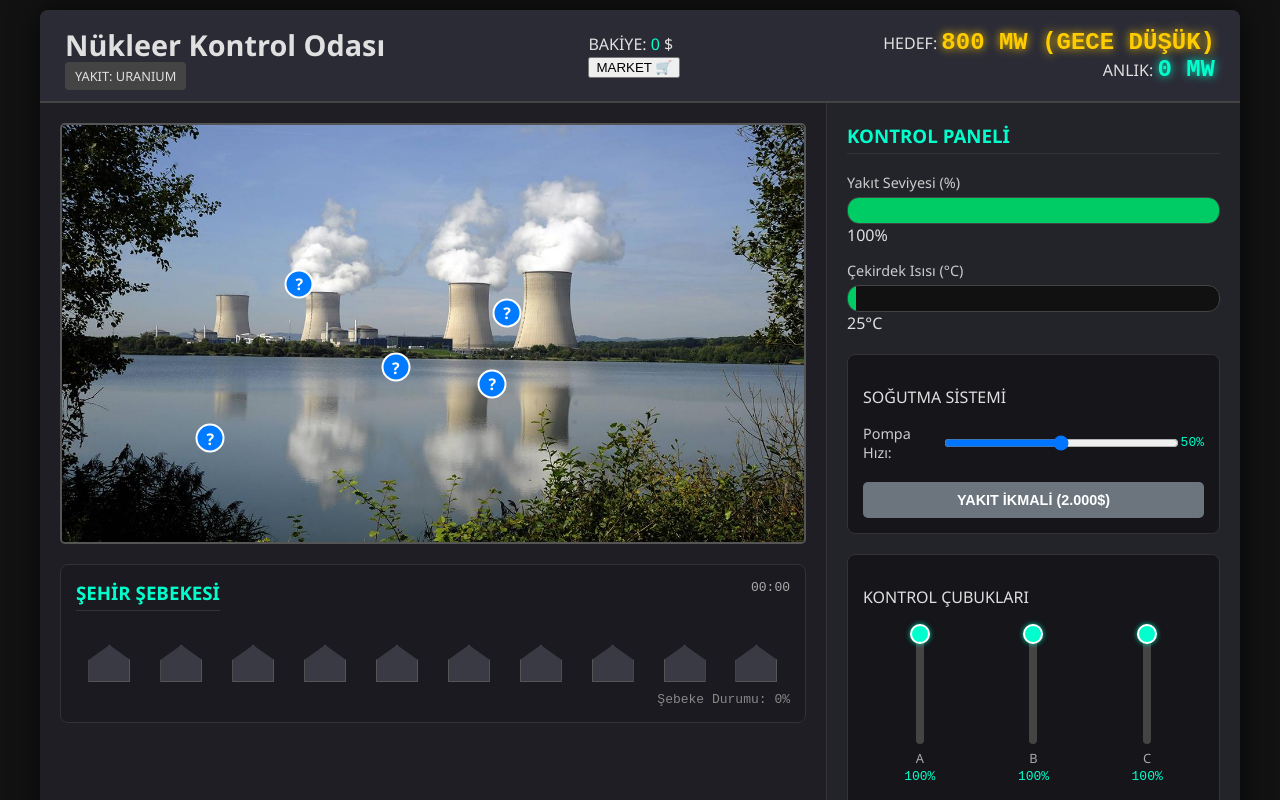
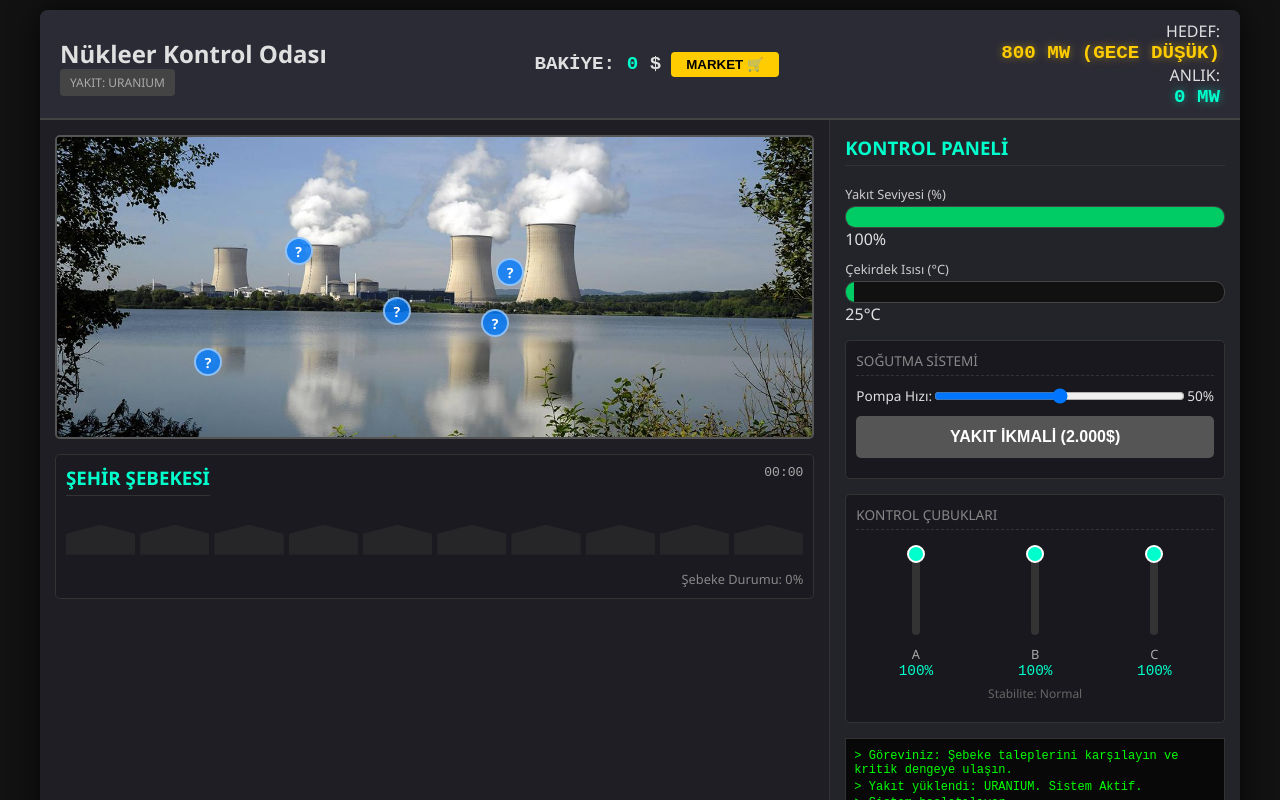
Before and after one commit to Lifantel/nukleer, a plain HTML site: page index.html in a window 1280 px wide. Both pictures are taken after a click on the button "URANYUM-235 (Dengeli)". Shown: the top 800 px of the page. Drawn offline with Linux system fonts and the light colour scheme.

Commit message:
Update style.css

```diff
--- a/style.css
+++ b/style.css
@@ -1,186 +1,160 @@
-/* Genel Ayarlar ve Reset */
+/* Genel Ayarlar */
 body {
     font-family: 'Segoe UI', Roboto, Helvetica, Arial, sans-serif;
-    background-color: #121212; /* Koyu arkaplan */
+    background-color: #121212;
     color: #e0e0e0;
     margin: 0; padding: 10px;
     display: flex; justify-content: center;
 }
 
-h1 { margin: 0; font-size: 1.8rem; }
+h1 { margin: 0; font-size: 1.5rem; }
 h3 { color: #00ffcc; margin-top: 0; border-bottom: 1px solid #333; padding-bottom: 5px; }
 
-/* --- Başlangıç Ekranı --- */
+/* Modallar */
 .modal-overlay {
     display: none; position: fixed; top:0; left:0; width:100%; height:100%;
-    background: rgba(0,0,0,0.9); z-index: 1000; justify-content: center; align-items: center;
+    background: rgba(0,0,0,0.85); z-index: 1000; justify-content: center; align-items: center;
 }
 .modal-overlay.active { display: flex; }
 .modal-content {
-    background: #2b2b36; color: #e0e0e0; padding: 30px; border-radius: 10px;
+    background: #2b2b36; color: #e0e0e0; padding: 25px; border-radius: 10px;
     width: 90%; max-width: 600px; position: relative;
-    box-shadow: 0 0 25px rgba(0, 0, 0, 0.5);
+    box-shadow: 0 0 25px rgba(0, 0, 0, 0.6);
     border-top: 5px solid #ffcc00;
 }
 .text-center { text-align: center; }
+
+/* Butonlar */
 .choice-btn {
-    padding: 10px 20px; border: none; border-radius: 5px; cursor: pointer;
-    font-size: 1rem; font-weight: bold; transition: 0.3s; color: white;
+    padding: 12px 20px; border: none; border-radius: 5px; cursor: pointer;
+    font-size: 1rem; font-weight: bold; transition: 0.2s; color: white; width: 100%; margin-bottom: 10px;
 }
+.choice-btn:hover { opacity: 0.9; transform: scale(1.02); }
 .uranium { background-color: #007bff; }
 .plutonium { background-color: #dc3545; }
-.restart-btn { background-color: #007bff; width: 100%; margin-top: 10px; }
+.restart-btn { background-color: #28a745; margin-top: 5px; }
+.restart-btn:disabled { background-color: #555; cursor: not-allowed; transform: none; }
 
-.rules-box {
-    background: #1e1e24; border: 1px dashed #444; padding: 15px;
-    text-align: left; border-radius: 5px; margin: 15px 0; color: #ccc;
+.shop-btn {
+    background: #ffcc00; color: #000; font-weight: bold; border: none;
+    padding: 5px 15px; border-radius: 4px; cursor: pointer; margin-left: 10px;
 }
-.close-btn { position: absolute; top: 10px; right: 20px; font-size: 2rem; cursor: pointer; color: #aaa; }
+.shop-btn:hover { background: #ffd633; }
 
-/* --- Ana Oyun Alanı --- */
+/* Market Grid */
+.shop-grid { display: grid; grid-template-columns: 1fr 1fr 1fr; gap: 10px; margin-top: 15px; }
+.shop-item { background: #1e1e24; padding: 10px; border-radius: 5px; text-align: center; border: 1px solid #444; }
+.shop-item h4 { margin: 5px 0; font-size: 0.9rem; color: #00ffcc; }
+.shop-item p { font-size: 0.8rem; color: #aaa; margin-bottom: 5px; }
+.buy-btn { width: 100%; padding: 5px; font-size: 0.8rem; cursor: pointer; background: #444; color: white; border: none; border-radius: 3px; }
+.buy-btn:hover { background: #666; }
+.shop-item.purchased { border-color: #28a745; opacity: 0.6; }
+.shop-item.purchased .buy-btn { background: #28a745; cursor: default; }
+
+/* Oyun Konteyner */
 #game-container {
-    max-width: 1200px; margin: 0 auto; display: none;
+    width: 100%; max-width: 1200px; margin: 0 auto; display: none;
     background: #1e1e24; border-radius: 8px; overflow: hidden;
     box-shadow: 0 0 30px rgba(0,0,0,0.7);
 }
 
 /* Header */
 header {
-    background: #2b2b36; padding: 15px 25px;
+    background: #2b2b36; padding: 10px 20px;
     display: flex; justify-content: space-between; align-items: center;
     border-bottom: 2px solid #444;
 }
-.badge { background: #444; padding: 5px 10px; border-radius: 4px; font-size: 0.8rem; }
-.digital-readout { text-align: right; }
+.badge { background: #444; padding: 5px 10px; border-radius: 4px; font-size: 0.75rem; color: #aaa; }
+.money-display { font-size: 1.2rem; font-family: monospace; font-weight: bold; }
+.header-center { display: flex; align-items: center; }
+
+.digital-readout { text-align: right; margin-left: 15px; }
 .neon-text {
-    font-family: 'Courier New', monospace; font-size: 1.5rem; color: #00ffcc;
-    text-shadow: 0 0 10px #00ffcc; font-weight: bold;
+    font-family: 'Courier New', monospace; font-size: 1.2rem; color: #00ffcc;
+    text-shadow: 0 0 8px rgba(0,255,204,0.5); font-weight: bold; display: block;
 }
-.neon-text.target {
-    color: #ffcc00;
-    text-shadow: 0 0 10px #ffcc00;
+.neon-text.target { color: #ffcc00; text-shadow: 0 0 8px rgba(255,204,0,0.5); }
+
+/* Layout */
+.main-layout { display: flex; flex-wrap: wrap; }
+.visual-section { flex: 2; padding: 15px; border-right: 1px solid #333; min-width: 320px; }
+.control-section { flex: 1; padding: 15px; background: #23232a; min-width: 280px; }
+
+/* Görsel & Overlay */
+.image-map-container { position: relative; border-radius: 5px; overflow: hidden; border: 2px solid #555; height: 300px; }
+.image-map-container img { width: 100%; height: 100%; object-fit: cover; }
+.overlay-layer {
+    position: absolute; top: 0; left: 0; width: 100%; height: 100%;
+    pointer-events: none; transition: background-color 2s ease; z-index: 5;
 }
+/* Gece/Gündüz Renkleri */
+.overlay-night { background-color: rgba(0, 5, 30, 0.6); }
+.overlay-morning { background-color: rgba(255, 200, 100, 0.1); }
+.overlay-evening { background-color: rgba(200, 100, 50, 0.3); }
 
-/* Ana Layout (Bölümler) */
-.main-layout { display: flex; flex-wrap: wrap; }
-.visual-section { flex: 2; padding: 20px; border-right: 1px solid #333; min-width: 350px; }
-.control-section { flex: 1; padding: 20px; background: #23232a; min-width: 300px; }
-
-/* --- Görsel Alan --- */
-.image-map-container { position: relative; border-radius: 5px; overflow: hidden; border: 2px solid #555; }
-.image-map-container img { width: 100%; display: block; }
-
-/* Hotspotlar */
+/* Hotspots */
 .info-point {
-    position: absolute; width: 25px; height: 25px;
-    background: #007bff; color: #fff; border-radius: 50%;
+    position: absolute; width: 24px; height: 24px;
+    background: rgba(0, 123, 255, 0.8); color: #fff; border-radius: 50%;
     display: flex; align-items: center; justify-content: center;
-    cursor: pointer; border: 2px solid #fff; font-weight: bold;
-    transform: translate(-50%, -50%); transition: 0.2s;
-    z-index: 10;
+    cursor: pointer; border: 2px solid rgba(255,255,255,0.5); font-weight: bold; font-size: 14px;
+    transform: translate(-50%, -50%); transition: 0.2s; z-index: 10;
 }
 .info-point:hover { transform: translate(-50%, -50%) scale(1.2); background: #0056b3; }
 
-/* --- Şehir Bölümü --- */
-.city-container {
-    margin-top: 20px; background: #1a1a20; padding: 15px;
-    border-radius: 8px; border: 1px solid #333;
+/* Şehir */
+.city-container { margin-top: 15px; background: #1a1a20; padding: 10px; border-radius: 5px; border: 1px solid #333; }
+.houses-grid { display: flex; justify-content: space-between; gap: 5px; margin-top: 10px; min-height: 40px; }
+.house {
+    flex: 1; height: 30px; background: #333; position: relative;
+    clip-path: polygon(0% 30%, 50% 0%, 100% 30%, 100% 100%, 0% 100%);
+    transition: all 0.5s; opacity: 0.5;
 }
-.houses-grid {
-    display: flex; justify-content: space-around; gap: 5px; margin-top: 15px;
+.house.lit { background: #ffcc00; opacity: 1; box-shadow: 0 0 10px #ffcc00; }
+.grid-status { margin-top: 5px; text-align: right; font-size: 0.8rem; color: #888; }
+
+/* Kontroller */
+.gauges { margin-bottom: 15px; display: flex; flex-direction: column; gap: 10px; }
+.gauge-box label { display: block; margin-bottom: 3px; font-size: 0.8rem; color: #ccc; }
+.meter-wrapper { height: 20px; background: #111; border-radius: 10px; overflow: hidden; border: 1px solid #444; }
+.meter-fill { height: 100%; width: 0%; transition: width 0.3s ease-out, background-color 0.3s; }
+.meter-fill.green-fill { background-color: #00cc66; width: 100%; }
+
+.control-toggle { display: flex; align-items: center; justify-content: space-between; margin: 5px 0; font-size: 0.85rem; }
+.rod-system { background: #18181e; padding: 10px; border-radius: 5px; border: 1px solid #333; margin-bottom: 15px; }
+.panel-label { margin: 0 0 10px 0; font-size: 0.85rem; color: #888; border-bottom: 1px dashed #333; padding-bottom: 5px; }
+
+/* Sliderlar */
+.rod-group { display: flex; justify-content: space-around; height: 140px; }
+.rod-slider { display: flex; flex-direction: column; align-items: center; height: 100%; }
+.rod-slider label { font-size: 0.8rem; color: #aaa; margin-top: 5px; }
+.rod-slider span { font-family: monospace; color: #00ffcc; font-size: 0.9rem; }
+
+input[type=range].vertical-range {
+    writing-mode: vertical-lr; direction: rtl;
+    -webkit-appearance: none; width: 8px; height: 90px;
+    background: #333; border-radius: 5px; cursor: pointer; margin: 5px 0;
 }
-.house {
-    width: 40px; height: 35px; background: #3a3a45;
-    position: relative;
-    clip-path: polygon(0% 40%, 50% 0%, 100% 40%, 100% 100%, 0% 100%);
-    transition: background 0.5s, box-shadow 0.5s;
-    border: 1px solid #555;
-}
-.house.lit {
-    background: #ffcc00;
-    box-shadow: 0 0 10px #ffcc00;
-}
-.grid-status { margin-top: 10px; text-align: right; font-family: monospace; color: #888; }
-
-/* --- Kontrol Paneli --- */
-.gauges { margin-bottom: 20px; display: flex; flex-direction: column; gap: 15px; }
-.gauge-box label { display: block; margin-bottom: 5px; font-size: 0.9rem; color: #ccc; }
-.meter-wrapper { height: 25px; background: #111; border-radius: 12px; overflow: hidden; border: 1px solid #444; }
-.meter-fill { height: 100%; width: 0%; transition: width 0.2s, background-color 0.2s; }
-.meter-fill.green-fill {
-    background-color: #00cc66;
-    width: 100%;
+input[type=range].vertical-range::-webkit-slider-thumb {
+    -webkit-appearance: none; width: 18px; height: 18px; border-radius: 50%;
+    background: #00ffcc; border: 2px solid #fff; cursor: pointer;
 }
 
-.control-toggle {
-    display: flex; align-items: center; justify-content: space-between; margin: 10px 0;
-}
-.control-toggle label { color: #ccc; font-size: 0.9rem; }
-.control-toggle span { font-family: monospace; color: #00ffcc; }
+.warning-text { font-size: 0.75rem; color: #666; margin-top: 5px; text-align: center; height: 15px; transition: color 0.3s;}
+.warning-text.danger { color: #ff3333; animation: blink 1s infinite; }
 
-#refuel-btn {
-    width: 100%; margin-top: 10px; background-color: #28a745; font-size: 0.9rem;
-}
-#refuel-btn:disabled {
-    background-color: #6c757d; cursor: not-allowed;
-}
-
-/* Dikey Sliderlar (Modern Cross-Browser Çözüm) */
-.rod-system { background: #15151a; padding: 15px; border-radius: 8px; border: 1px solid #333; margin-bottom: 20px; }
-.rod-group { display: flex; justify-content: space-around; height: 180px; margin-top: 10px; }
-.rod-slider { display: flex; flex-direction: column; align-items: center; height: 100%; }
-.rod-slider label { font-size: 0.8rem; color: #aaa; margin-top: 5px; }
-.rod-slider span { font-family: monospace; color: #00ffcc; margin-top: 2px; }
-
-/* Standart Dikey Range Input */
-input[type=range].vertical-range {
-    writing-mode: bt-lr; /* IE/Edge legacy */
-    -webkit-appearance: none; /* Standart dışı görünümü kaldır */
-    writing-mode: vertical-lr; /* Modern tarayıcılar */
-    direction: rtl; /* Yukarı doğru %100 olması için */
-    width: 8px;
-    height: 120px;
-    background: #444;
-    border-radius: 5px;
-    cursor: pointer;
-    margin: 0 10px;
-}
-
-input[type=range].vertical-range::-webkit-slider-thumb {
-    -webkit-appearance: none;
-    appearance: none;
-    width: 20px;
-    height: 20px;
-    border-radius: 50%;
-    background: #00ffcc;
-    cursor: pointer;
-    box-shadow: 0 0 5px rgba(0, 255, 204, 0.8);
-    border: 2px solid #fff;
-}
-
-input[type=range].vertical-range::-moz-range-thumb {
-    width: 20px;
-    height: 20px;
-    border-radius: 50%;
-    background: #00ffcc;
-    cursor: pointer;
-    border: 2px solid #fff;
-}
-
-input[type=range]:focus { outline: none; }
-
-.warning-text { font-size: 0.75rem; color: #f00; margin-top: 10px; text-align: center; }
+@keyframes blink { 50% { opacity: 0.5; } }
 
 .log-panel {
-    height: 150px; background: #000;
-    font-family: 'Courier New', monospace; font-size: 0.85rem;
-    padding: 10px; overflow-y: auto; border: 1px solid #333; margin-bottom: 15px;
+    height: 100px; background: #080808; font-family: 'Courier New', monospace;
+    font-size: 0.75rem; padding: 8px; overflow-y: auto; border: 1px solid #333; margin-bottom: 10px; color: #0f0;
 }
+.log-panel p { margin: 2px 0; line-height: 1.2; }
 
 .scram-btn {
-    width: 100%; padding: 15px; background: #8b0000; color: white;
-    border: none; font-weight: bold; font-size: 1.1rem; cursor: pointer;
-    border-radius: 5px; text-transform: uppercase; letter-spacing: 1px;
-    box-shadow: 0 4px 0 #500000; transition: transform 0.1s;
+    width: 100%; padding: 12px; background: #8b0000; color: white;
+    border: none; font-weight: bold; cursor: pointer; border-radius: 5px;
+    box-shadow: 0 3px 0 #500000; letter-spacing: 1px;
 }
-.scram-btn:active { transform: translateY(4px); box-shadow: none; }
+.scram-btn:active { transform: translateY(3px); box-shadow: none; }
+.close-btn { position: absolute; top: 10px; right: 15px; font-size: 1.5rem; cursor: pointer; color: #aaa; }
```
